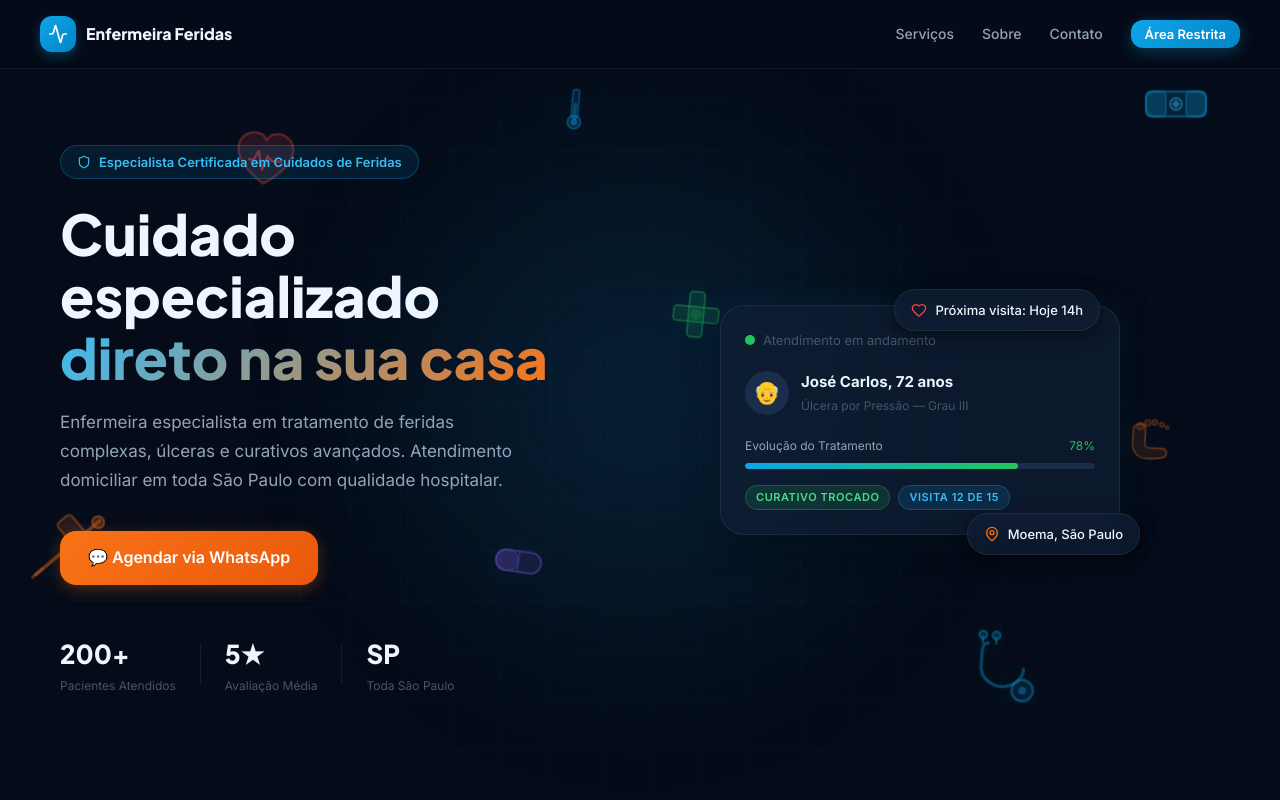
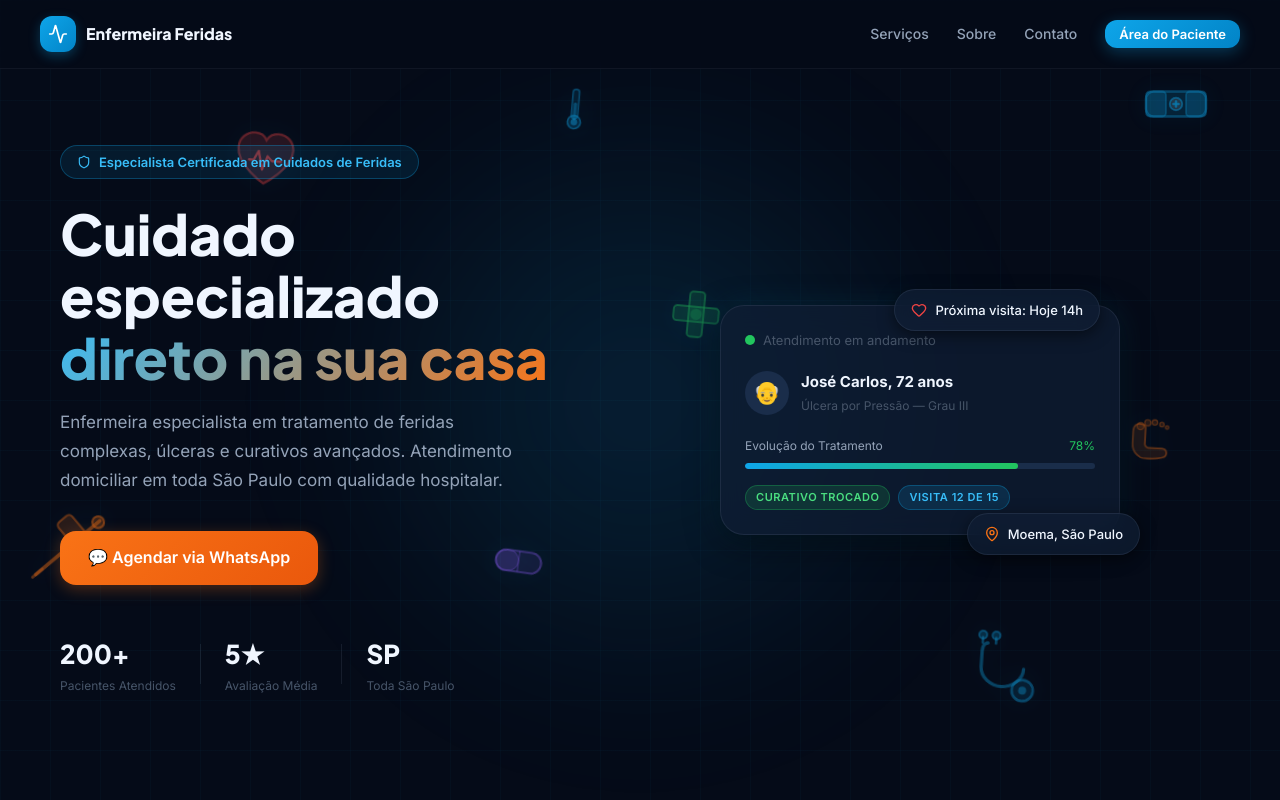
Before and after one commit to LeonardoGMendoza/enfermeiraferidas, a React (Vite) app: page / in a window 1280 px wide. Shown: the top 800 px of the page. Built offline with nearby package versions, Linux system fonts and the light colour scheme; no server answers.

Commit message:
fix: remove admin button from landing page and update admin email

```diff
--- a/src/pages/LandingPage.jsx
+++ b/src/pages/LandingPage.jsx
@@ -121,8 +121,8 @@ export default function LandingPage() {
           <a href="#servicos">Serviços</a>
           <a href="#sobre">Sobre</a>
           <a href="#contato">Contato</a>
-          <button className="btn btn-primary btn-sm" onClick={() => navigate('/app')}>
-            Área Restrita
+          <button className="btn btn-primary btn-sm" onClick={() => navigate('/paciente/login')}>
+            Área do Paciente
           </button>
         </nav>
 
@@ -153,8 +153,8 @@ export default function LandingPage() {
               </a>
             </div>
             <div className="mobile-dropdown-footer">
-              <button className="btn btn-primary" onClick={() => { navigate('/app'); closeMenu(); }}>
-                Área Restrita
+              <button className="btn btn-primary" onClick={() => { navigate('/paciente/login'); closeMenu(); }} style={{ marginBottom: '8px' }}>
+                Área do Paciente
               </button>
             </div>
           </div>
--- a/src/pages/Orcamento.jsx
+++ b/src/pages/Orcamento.jsx
@@ -31,13 +31,13 @@ export default function Orcamento() {
       });
 
       if (!response.ok) {
-        throw new Error('Erro ao solicitar orçamento');
+        const errData = await response.json();
+        throw new Error(errData.error || 'Erro ao solicitar orçamento');
       }
       alert('Orçamento solicitado com sucesso! Iremos entrar em contato.');
       navigate('/');
     } catch (err) {
-      alert('Orçamento solicitado com sucesso!');
-      navigate('/');
+      alert('Erro: ' + err.message);
     }
   };
 
```
Also changed, not shown: 1 other file (tests, documents, lock files or other folders).
